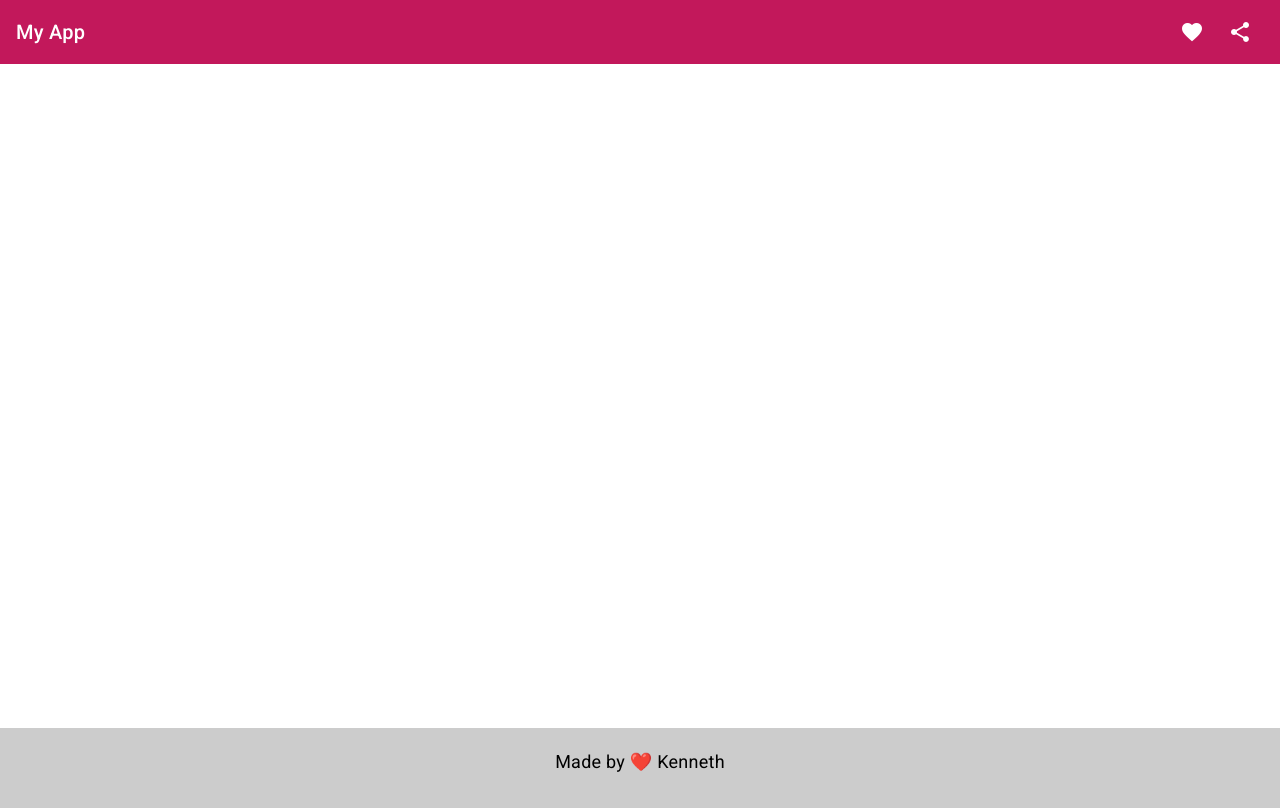
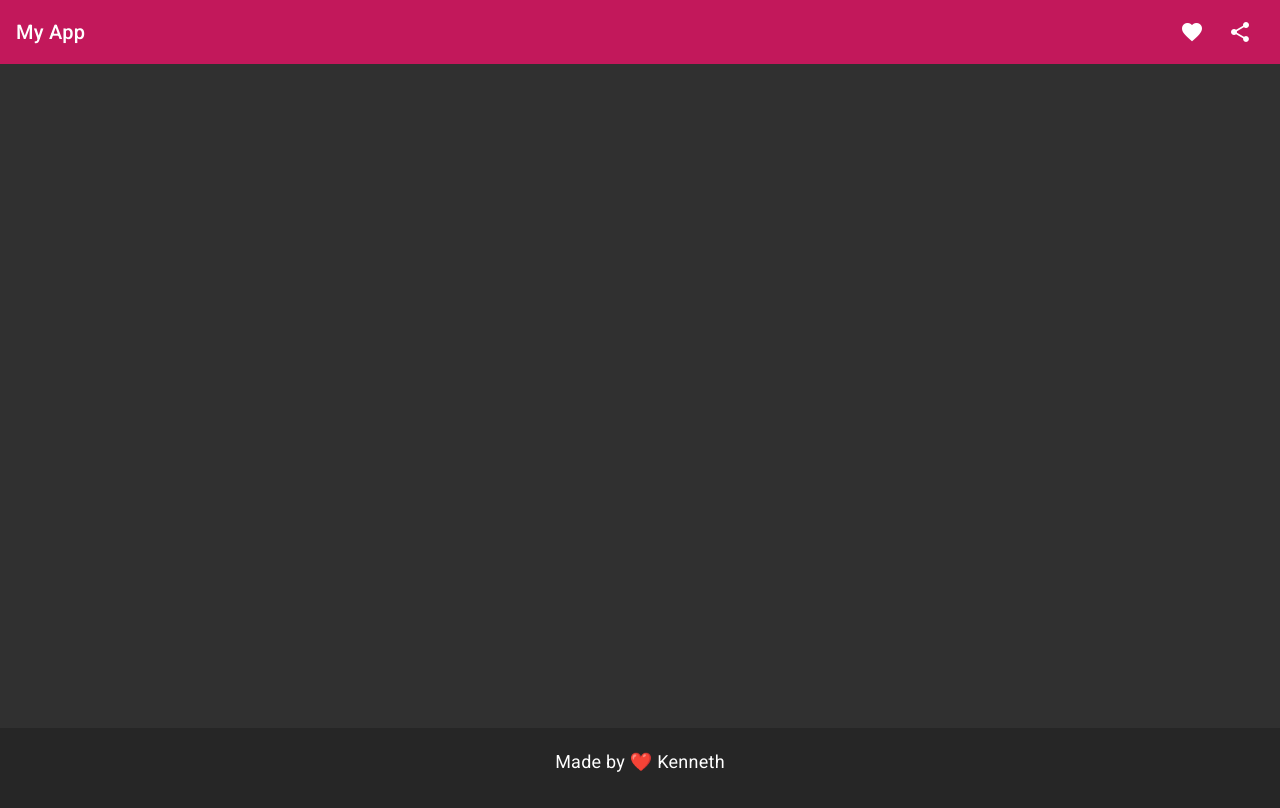
Before and after one commit to wuyeelok/recipe-sharing, an Angular app: page / in a window 1280 px wide. Built offline with nearby package versions, Linux system fonts and the light colour scheme.

Commit message:
basic style

```diff
--- a/src/styles.scss
+++ b/src/styles.scss
@@ -7,6 +7,8 @@ body {
 body {
   margin: 0;
   font-family: Roboto, "Helvetica Neue", sans-serif;
+  background: #303030;
+  color: white;
 }
 
 @tailwind base;
```
